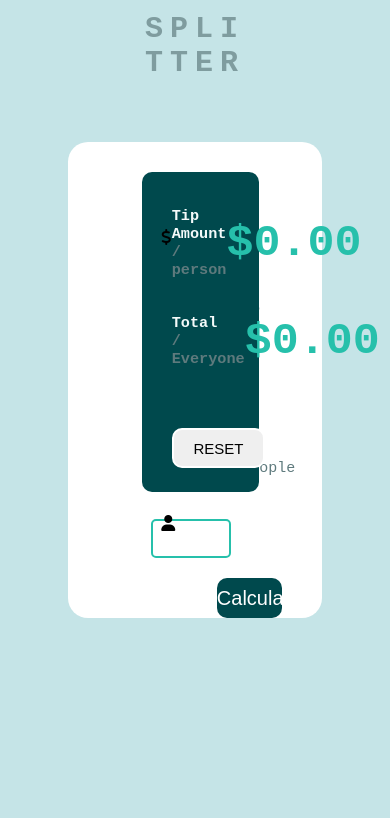
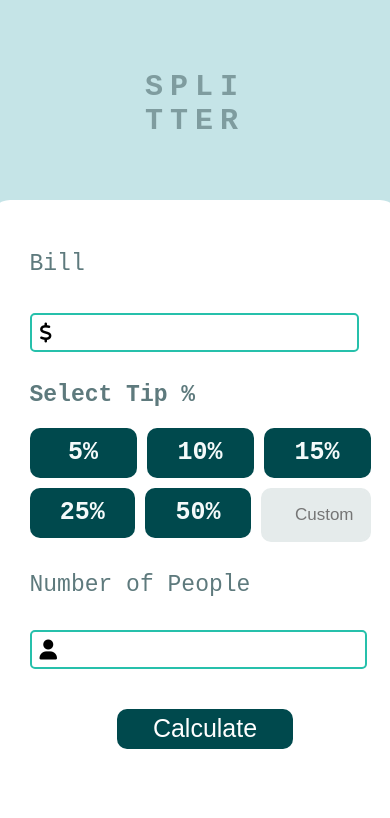
Before and after one commit to Onah-emmanuel/Calctip, a plain HTML site: page Index.html in a window 390 px wide. Shown: the top 818 px of the page. Drawn offline with Linux system fonts and the light colour scheme.

Commit message:
did my responsiveness

```diff
--- a/Index.html
+++ b/Index.html
@@ -7,7 +7,7 @@
     <link rel="stylesheet" href="/fontawesome/css/all.css">
     <link rel="stylesheet" href="CalcTip.css">
     <link rel="icon" type="image/png" sizes="32x32" href="./images/favicon-32x32.png">
-
+    <link rel="stylesheet" href="mobile.css">
 </head>
 <body>
     <div class="split">
@@ -20,7 +20,7 @@
         <div class="label1">
             <div class="ep">
             <label >Bill</label> <br>
-            <label id="emp">Can't be empty or zero</label> <br>
+            <label id="emp">Can't be empty</label> <br>
 
             </div>
             <span class="me">
--- /dev/null
+++ b/mobile.css
@@ -0,0 +1,94 @@
+@media screen and (max-width: 950px) {
+body {
+    height: 1200px;
+}
+
+    .calc {
+        height: 80%;
+        display: flex;
+        flex-direction: column;
+        align-items: center;
+        width: 100%;
+        margin-top: 0;
+
+    }
+    .div3 {
+        margin-left: -10px;
+        width: 90%;
+    }
+    .input {
+        width: 90%;
+        padding-right: 0;
+
+
+    }
+    .amount {
+        width: 90%;
+    }
+    .ep {
+        margin-bottom: 10px;
+    }
+    .label1 {
+        width: 90%;
+
+    }
+    #emp {
+        margin-left: 27%;
+    }
+    .label1 input {
+        width: 100%;
+        margin-top: 20px;
+    }
+    .amount {
+        width: 100%;
+
+    }
+    .number label {
+        font-size: 23px;
+        margin-bottom: 0;
+    }
+    .amount h2 {
+        width: 40%;
+        font-size: 25px;
+        height: 50px;
+    }
+    .me i {
+        margin-top: 10px;
+        font-size: 20px;
+    }
+    .amount input {
+        width: 40%;
+        height: 50px;
+    }
+    .number input {
+        width: 95%;
+        margin-top: 20px;
+        margin-top: 0
+    }
+
+
+    .see {
+
+        margin-right: 0;
+    }
+    .Select {
+        font-size: 23px;
+    }
+    input {
+        font-size: 23px;
+    }
+    .label1 label {
+        font-size: 23px;
+        margin-bottom: 0;
+    }
+    .me input {
+        margin-top: 0;
+    }
+    .number button {
+        margin-left: 25%;
+        font-size: 25px;
+        width: 50%;
+        margin-top: 40px;
+    }
+
+}
```
